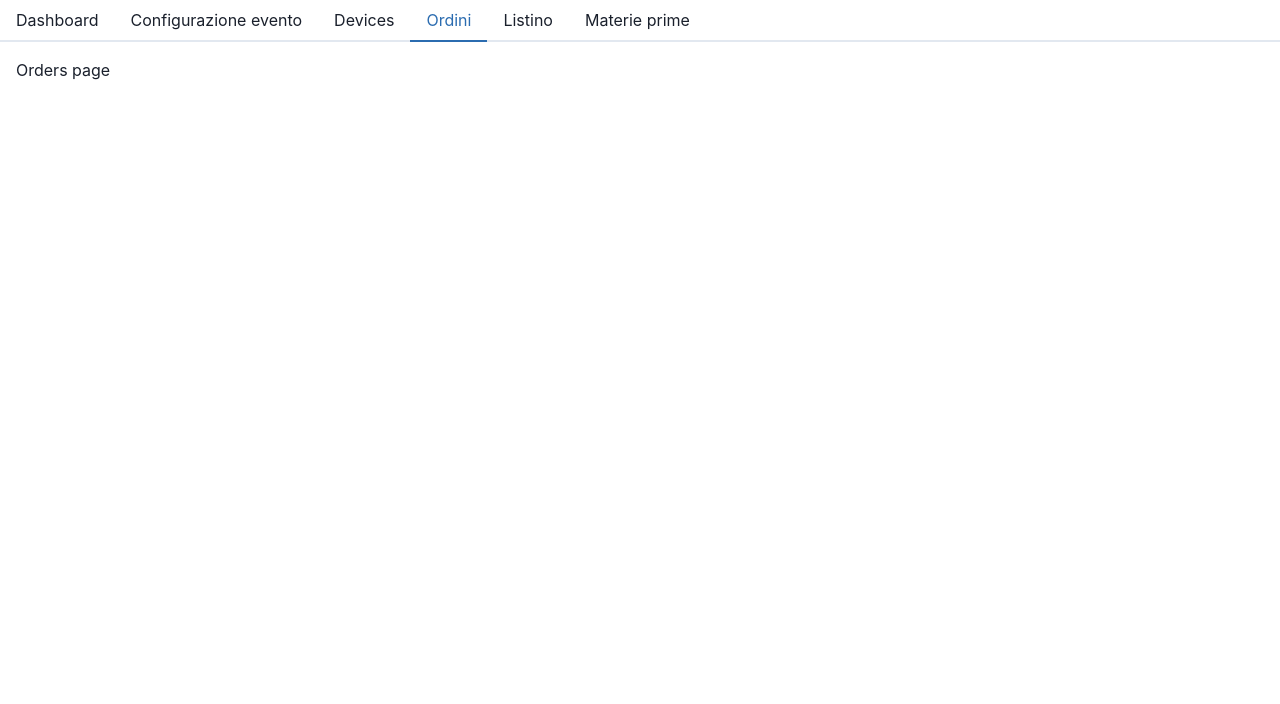
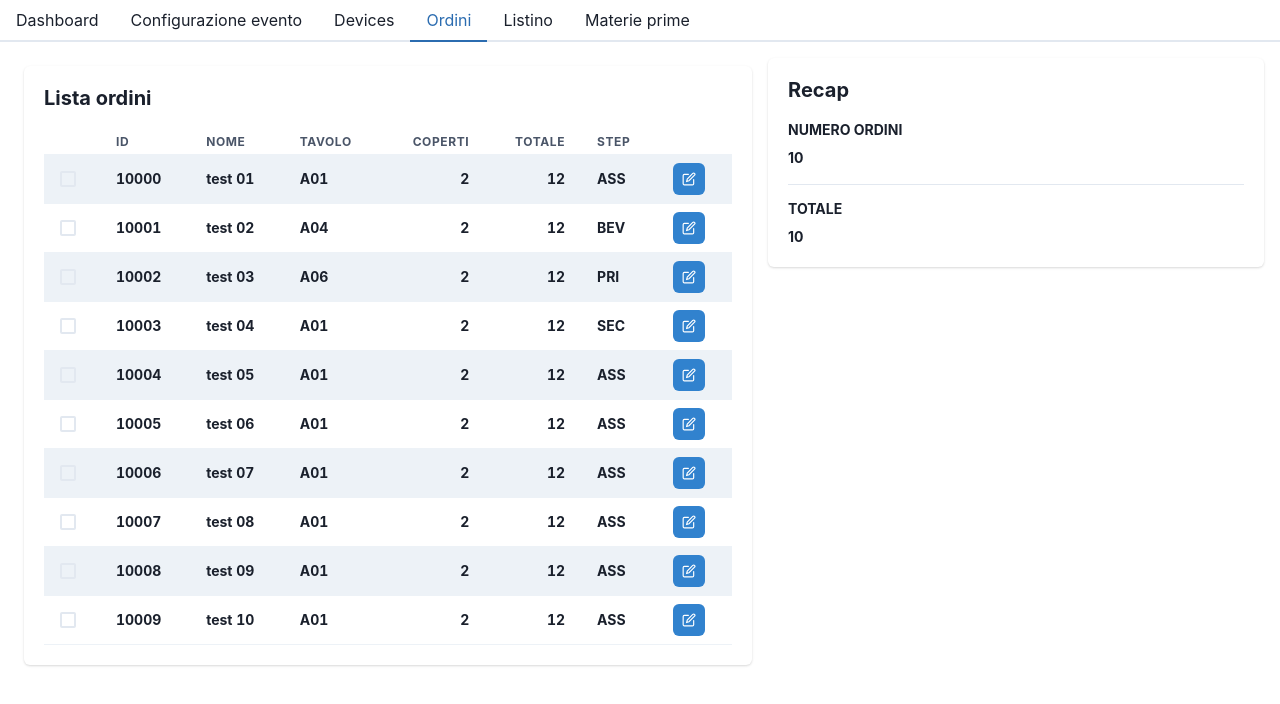
Before and after one commit to main95/xseo-fe, a React (Create React App) app: page / in a window 1280 px wide. Both pictures are taken after a click on the tab "Ordini". Shown: the top 704 px of the page. Built offline with nearby package versions, Linux system fonts and the light colour scheme.

Commit message:
feat: add orders page UI shape

```diff
--- a/package.json
+++ b/package.json
@@ -3,6 +3,7 @@
   "version": "0.1.0",
   "private": true,
   "dependencies": {
+    "@chakra-ui/icons": "^2.1.1",
     "@chakra-ui/react": "^2.8.1",
     "@emotion/react": "^11.11.1",
     "@emotion/styled": "^11.11.0",
--- /dev/null
+++ b/src/components/orders/OrderDetail.tsx
@@ -0,0 +1,90 @@
+import {
+  Box,
+  Card,
+  CardBody,
+  CardHeader,
+  Heading,
+  Stack,
+  StackDivider,
+  Table,
+  TableContainer,
+  Tbody,
+  Td,
+  Text,
+  Th,
+  Thead,
+  Tr,
+} from "@chakra-ui/react"
+import { Order } from "../../models/Orders"
+
+type Props = {
+  order: Order | undefined
+}
+
+const OrderDetail: React.FC<Props> = ({ order }) => {
+  if (!order) {
+    return null
+  }
+
+  return (
+    <Card pb='4'>
+      <CardHeader pb='0'>
+        <Heading size='md'>Dettaglio ordine</Heading>
+      </CardHeader>
+
+      {order && <CardBody>
+        <Stack divider={<StackDivider />} spacing='4'>
+          <Box>
+            <Heading size='xs' textTransform='uppercase'>
+              Nome
+            </Heading>
+            <Text pt='2' fontSize='sm'>
+              {order.name}
+            </Text>
+          </Box>
+          <Box>
+            <Heading size='xs' textTransform='uppercase'>
+              Info
+            </Heading>
+            <Text pt='2' fontSize='sm'>
+              {`Coperti: ${order.places} - Tavolo: ${order.table} - Totale: ${order.totalPrice}`}
+            </Text>
+          </Box>
+          <Box>
+            <Heading size='xs' textTransform='uppercase'>
+              Dettaglio
+            </Heading>
+            <TableContainer>
+              {order.detail.length ? <Table variant='striped' colorScheme='gray' size='sm'>
+                <Thead>
+                  <Tr>
+                    <Th>Nome</Th>
+                    <Th isNumeric>Prezzo</Th>
+                    <Th isNumeric>Quantità</Th>
+                    <Th>Portata</Th>
+                  </Tr>
+                </Thead>
+                <Tbody>
+                  {order.detail.map(d => {
+                    return (
+                      <Tr onClick={() => {
+                        console.log('ok click')
+                      }}>
+                        <Td>{d.name}</Td>
+                        <Td isNumeric>{d.price}</Td>
+                        <Td isNumeric>{d.quantity}</Td>
+                        <Td>{d.category}</Td>
+                      </Tr>
+                    )
+                  })}
+                </Tbody>
+              </Table> : null}
+            </TableContainer>
+          </Box>
+        </Stack>
+      </CardBody>}
+    </Card>
+  )
+}
+
+export default OrderDetail
--- /dev/null
+++ b/src/components/orders/OrderStats.tsx
@@ -0,0 +1,50 @@
+import {
+  Box,
+  Card,
+  CardBody,
+  CardHeader,
+  Heading,
+  Stack,
+  StackDivider,
+  Text,
+} from "@chakra-ui/react"
+
+type Props = {
+  stats: {
+    ordersNumber: number
+    total: number
+  }
+}
+
+const OrderStats: React.FC<Props> = ({ stats }) => {
+  return (
+    <Card>
+      <CardHeader pb='0'>
+        <Heading size='md'>Recap</Heading>
+      </CardHeader>
+
+      <CardBody>
+        <Stack divider={<StackDivider />} spacing='4'>
+          <Box>
+            <Heading size='xs' textTransform='uppercase'>
+              Numero ordini
+            </Heading>
+            <Text pt='2' fontSize='sm'>
+              {stats.ordersNumber}
+            </Text>
+          </Box>
+          <Box>
+            <Heading size='xs' textTransform='uppercase'>
+              Totale
+            </Heading>
+            <Text pt='2' fontSize='sm'>
+              {stats.total}
+            </Text>
+          </Box>
+        </Stack>
+      </CardBody>
+    </Card>
+  )
+}
+
+export default OrderStats
--- /dev/null
+++ b/src/components/orders/OrdersTable.tsx
@@ -0,0 +1,62 @@
+import { Checkbox, IconButton, Table, TableContainer, Tbody, Td, Th, Thead, Tr } from "@chakra-ui/react"
+import { EditIcon } from '@chakra-ui/icons'
+import { MOCK_ORDERS, Order } from "../../models/Orders"
+
+type Props = {
+  setCurrentOrder: (value: Order) => void
+}
+
+const OrdersTable: React.FC<Props> = ({ setCurrentOrder }) => {
+  return (
+    <TableContainer>
+      <Table variant='striped' colorScheme='gray' size='sm'>
+        <Thead>
+          <Tr>
+            <Th></Th>
+            <Th>Id</Th>
+            <Th>Nome</Th>
+            <Th>Tavolo</Th>
+            <Th isNumeric>Coperti</Th>
+            <Th isNumeric>Totale</Th>
+            <Th>Step</Th>
+            <Th></Th>
+          </Tr>
+        </Thead>
+        <Tbody>
+          {MOCK_ORDERS.map(order => {
+            return (
+              <Tr onClick={(e) => {
+                setCurrentOrder(order)
+              }}>
+                <Td>
+                  <Checkbox
+                    size='md'
+                    colorScheme='red'
+                    onClick={() => {
+                    }}
+                  />
+                </Td>
+                <Td>{order._id}</Td>
+                <Td>{order.name}</Td>
+                <Td>{order.table}</Td>
+                <Td isNumeric>{order.places}</Td>
+                <Td isNumeric>{order.totalPrice}</Td>
+                <Td>{order.currentStep}</Td>
+                <Td>
+                  <IconButton
+                    colorScheme='blue'
+                    aria-label='Search database'
+                    icon={<EditIcon />}
+                    size='sm'
+                  />
+                </Td>
+              </Tr>
+            )
+          })}
+        </Tbody>
+      </Table>
+    </TableContainer>
+  )
+}
+
+export default OrdersTable
--- a/src/components/pages/OrdersPage.tsx
+++ b/src/components/pages/OrdersPage.tsx
@@ -1,6 +1,47 @@
+import { useState } from "react"
+import { Card, CardBody, CardHeader, Grid, GridItem, Heading } from "@chakra-ui/react"
+import OrdersTable from "../orders/OrdersTable"
+import { MOCK_ORDERS, Order } from "../../models/Orders"
+import OrderDetail from "../orders/OrderDetail"
+import OrderStats from "../orders/OrderStats"
+
 const OrdersPage: React.FC = () => {
+  const [currentOrder, setCurrentOrder] = useState<Order | undefined>(undefined)
+
+  const orderStats = {
+    ordersNumber: MOCK_ORDERS.length,
+    total: MOCK_ORDERS.length,
+  }
+
   return (
-    <p>Orders page</p>
+    <Grid
+      templateAreas={`"table stats"
+                      "table detail"`}
+      gridTemplateRows={'1fr 2fr'}
+      gridTemplateColumns={'3fr 2fr'}
+      h='100%'
+      gap='2'
+      color='blackAlpha.700'
+      fontWeight='bold'
+    >
+      <GridItem p='2' area={'table'}>
+        <Card p='0'>
+          <CardHeader pb='0'>
+            <Heading size='md'>Lista ordini</Heading>
+          </CardHeader>
+
+          <CardBody>
+            <OrdersTable setCurrentOrder={setCurrentOrder} />
+          </CardBody>
+        </Card>
+      </GridItem>
+      <GridItem pl='0' area={'stats'}>
+        <OrderStats stats={orderStats} />
+      </GridItem>
+      <GridItem p='0' area={'detail'}>
+        <OrderDetail order={currentOrder} />
+      </GridItem>
+    </Grid>
   )
 }
 
--- /dev/null
+++ b/src/models/Dishes.ts
@@ -0,0 +1,14 @@
+type DishCategory = 'BEV' | 'PRI' | 'SEC'
+
+type Dish = {
+  _id: string
+  name: string
+  price: number
+  quantity: number
+  category: DishCategory
+}
+
+export type Dishes = Dish[]
+
+export const MOCK_DISHES: Dishes = [
+]
--- /dev/null
+++ b/src/models/Orders.ts
@@ -0,0 +1,154 @@
+import { Dishes } from "./Dishes"
+
+type OrderStep = 'ASS' | 'BEV' | 'PRI' | 'SEC'
+
+export type Order = {
+  _id: string
+  name: string
+  table: string
+  places: number
+  currentStep: OrderStep
+  date: Date
+  totalPrice: number
+  detail: Dishes
+}
+
+export type Orders = Order[]
+
+export const MOCK_ORDERS: Orders = [
+  {
+    _id: '10000',
+    name: 'test 01',
+    table: 'A01',
+    places: 2,
+    currentStep: 'ASS',
+    date: new Date(),
+    totalPrice: 12.00,
+    detail: [
+      {
+        _id: '000000',
+        name: 'coperti',
+        price: 0.00,
+        quantity: 6,
+        category: 'BEV',
+      }, {
+        _id: '000001',
+        name: 'bevanda 1',
+        price: 1.00,
+        quantity: 1,
+        category: 'BEV',
+      }, {
+        _id: '000002',
+        name: 'bevanda 2',
+        price: 2.00,
+        quantity: 3,
+        category: 'BEV',
+      }, {
+        _id: '000003',
+        name: 'primo 1',
+        price: 9.00,
+        quantity: 1,
+        category: 'PRI',
+      }, {
+        _id: '000004',
+        name: 'primo 2',
+        price: 8.00,
+        quantity: 2,
+        category: 'SEC',
+      }, {
+        _id: '000005',
+        name: 'secondo 1',
+        price: 11.00,
+        quantity: 2,
+        category: 'SEC',
+      }, {
+        _id: '000006',
+        name: 'secondo 2',
+        price: 12.00,
+        quantity: 4,
+        category: 'SEC',
+      }
+    ]
+  }, {
+    _id: '10001',
+    name: 'test 02',
+    table: 'A04',
+    places: 2,
+    currentStep: 'BEV',
+    date: new Date(),
+    totalPrice: 12.00,
+    detail: []
+  }, {
+    _id: '10002',
+    name: 'test 03',
+    table: 'A06',
+    places: 2,
+    currentStep: 'PRI',
+    date: new Date(),
+    totalPrice: 12.00,
+    detail: []
+  }, {
+    _id: '10003',
+    name: 'test 04',
+    table: 'A01',
+    places: 2,
+    currentStep: 'SEC',
+    date: new Date(),
+    totalPrice: 12.00,
+    detail: []
+  }, {
+    _id: '10004',
+    name: 'test 05',
+    table: 'A01',
+    places: 2,
+    currentStep: 'ASS',
+    date: new Date(),
+    totalPrice: 12.00,
+    detail: []
+  }, {
+    _id: '10005',
+    name: 'test 06',
+    table: 'A01',
+    places: 2,
+    currentStep: 'ASS',
+    date: new Date(),
+    totalPrice: 12.00,
+    detail: []
+  }, {
+    _id: '10006',
+    name: 'test 07',
+    table: 'A01',
+    places: 2,
+    currentStep: 'ASS',
+    date: new Date(),
+    totalPrice: 12.00,
+    detail: []
+  }, {
+    _id: '10007',
+    name: 'test 08',
+    table: 'A01',
+    places: 2,
+    currentStep: 'ASS',
+    date: new Date(),
+    totalPrice: 12.00,
+    detail: []
+  }, {
+    _id: '10008',
+    name: 'test 09',
+    table: 'A01',
+    places: 2,
+    currentStep: 'ASS',
+    totalPrice: 12.00,
+    date: new Date(),
+    detail: []
+  }, {
+    _id: '10009',
+    name: 'test 10',
+    table: 'A01',
+    places: 2,
+    currentStep: 'ASS',
+    totalPrice: 12.00,
+    date: new Date(),
+    detail: []
+  }
+]
```
Also changed, not shown: 1 other file (tests, documents, lock files or other folders).
